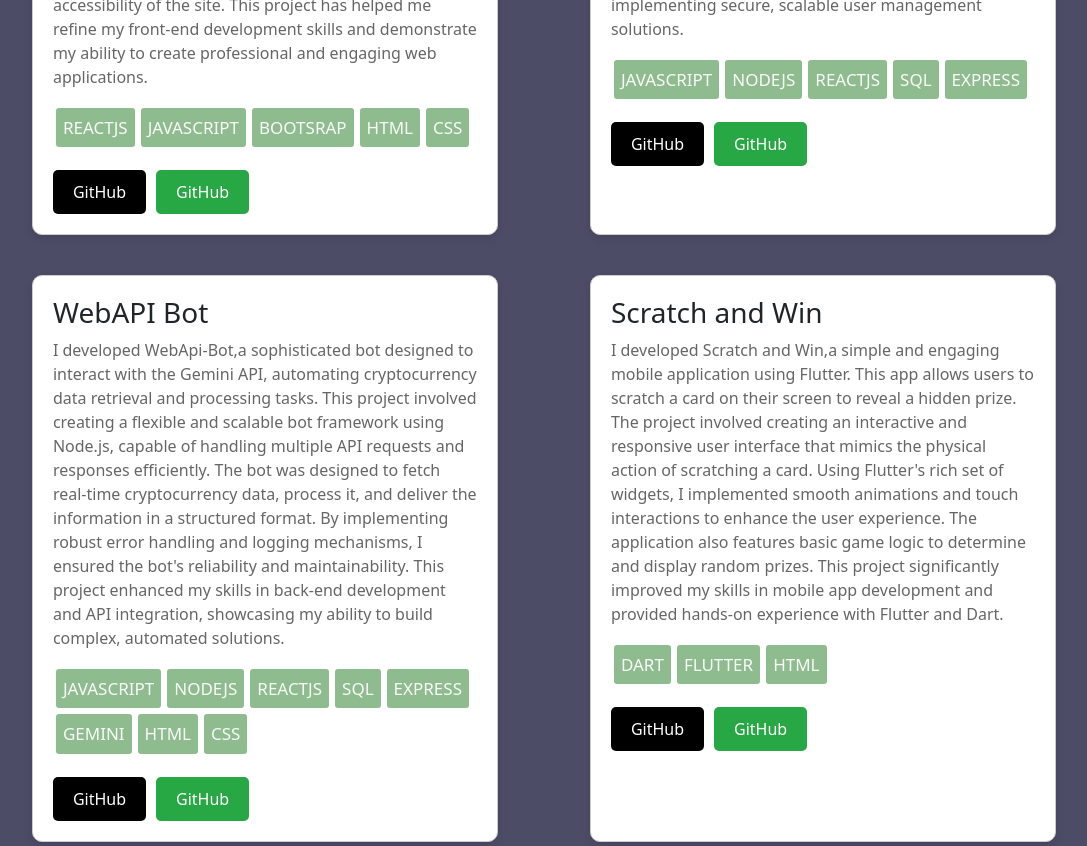
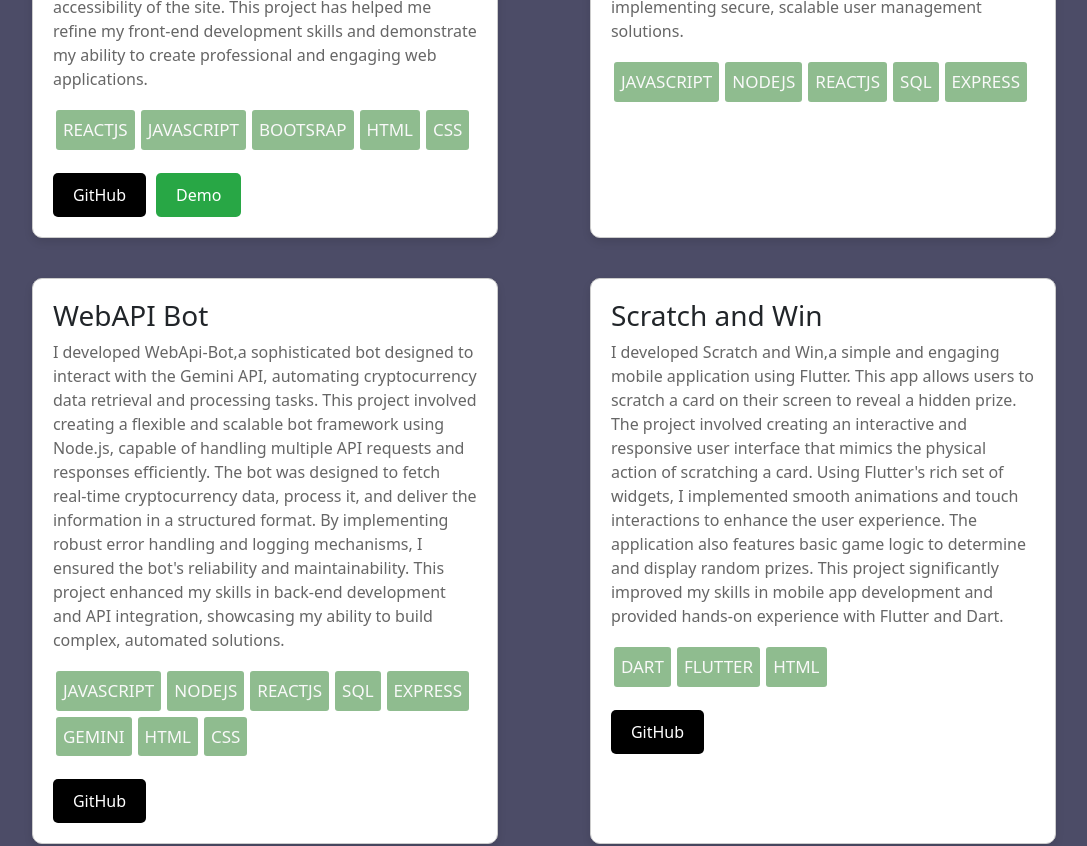
Before and after one commit to nenncy/portfolio, a React (Create React App) app: page / in a window 1280 px wide. Shown: the part 5640-6486 px from the top of the page, without its empty margins (96-1183 px from the left). Built offline with nearby package versions, Linux system fonts and the light colour scheme.

Commit message:
project info correction

```diff
--- a/src/components/Styles/project.css
+++ b/src/components/Styles/project.css
@@ -83,7 +83,7 @@ h2.projecthead {
 }
 
 .btn-github:hover {
-    background: #333;
+    background: white;
 }
 
 .btn-demo {
--- a/src/components/project.js
+++ b/src/components/project.js
@@ -21,16 +21,16 @@ export const Project = () => {
     {
       title: "Lost Persons Record",
       description:
-        "Developed a website to help people reconnect with lost family members. The site features two panels, Admin and User. Admins can input accurate information and gather data from users about lost individuals. Authorized users can contact lost individuals and receive messages verifying their whereabouts.",
-      github: "https://github.com/nenncy/lost-persons-record",
-      demo: "DB",
+        "I developed an innovative website using the MERN stack (MongoDB, Express, React, Node.js) to help people reconnect with lost family members. The site includes Admin and User panels, allowing administrators to input and manage detailed information about lost individuals while users can report and search for missing persons. I integrated real-time communication features using WebSockets and RESTful APIs, enabling authorized users to send and receive messages about the whereabouts of lost individuals. The project ensures a responsive and intuitive user interface and emphasizes data accuracy and reliability through thorough verification processes.",
+      github: "https://github.com/nenncy/Lost-Person-Records",
+      // demo: "DB",
       skills: ["HTML", "CSS", "JAVASCRIPT", "NODEJS", "MONGODB"],
     },
     {
       title: "Movie-Hub",
       description:
         "I developed Movie Hub,a dynamic web application for exploring and discovering movies, using Node.js and React.js. This project involved creating a responsive user interface for browsing movie details, ratings, and reviews. I implemented a RESTful API to fetch movie data, ensuring efficient data handling and integration. Additionally, I utilized React.js to build a seamless and interactive user experience, while managing application state with Redux. This project significantly enhanced my skills in full-stack development and modern web technologies.",
-      github: "https://github.com/nenncy/movie-hub",
+      github: "https://github.com/nenncy/movie-hub-web",
       skills: ["React.js" ," Node.js" , "Express" , "MongoDB" ,"TMDB API"],
 
     },
@@ -38,8 +38,8 @@ export const Project = () => {
       title: "Developer Portfolio",
       description:
         "I am building a personal portfolio website using ReactJS to showcase my projects, skills, and professional experience. This project involves creating a clean and responsive user interface to highlight my work effectively. I have implemented various sections including an about me page, a project gallery, a resume section, and a contact form. By leveraging ReactJS, I ensured a dynamic and interactive user experience. Additionally, I utilized modern web development practices and tools to enhance the performance and accessibility of the site. This project has helped me refine my front-end development skills and demonstrate my ability to create professional and engaging web applications.",
-      github: "https://github.com/your-repo/developer-portfolio",
-      demo: "https://demo-url.com/developer-portfolio",
+      github: "https://github.com/nenncy/portfolio",
+      demo: "https://portfolio-eight-orcin-51.vercel.app/",
       skills:["ReactJS","Javascript","Bootsrap","HTML","CSS"]
       // skills: [
       //   { name: "React.js", icon: "path/to/react-icon.png" },
@@ -51,8 +51,8 @@ export const Project = () => {
       title: "User Management Module",
       description:
         "During my internship at Esmsys Pvt Ltd from January 2022 to March 2022, I developed a comprehensive User Management system using Node.js and React.js. This project provided a standardized solution for managing user information, modules, and access rights, featuring role-based access control for secure and efficient user management. I integrated a robust SQL database for reliable data storage and created an intuitive interface with React.js. This experience significantly enhanced my full-stack development skills and knowledge in implementing secure, scalable user management solutions.",
-      github: "https://github.com/your-repo/fitlife",
-      demo: "https://demo-url.com/fitlife",
+      // github: "https://github.com/your-repo/fitlife",
+      // demo: "https://demo-url.com/fitlife",
       skills:["Javascript","NodeJs","reactjs","sql","express"]
 
     },
@@ -61,7 +61,7 @@ export const Project = () => {
       description:
         "I developed WebApi-Bot,a sophisticated bot designed to interact with the Gemini API, automating cryptocurrency data retrieval and processing tasks. This project involved creating a flexible and scalable bot framework using Node.js, capable of handling multiple API requests and responses efficiently. The bot was designed to fetch real-time cryptocurrency data, process it, and deliver the information in a structured format. By implementing robust error handling and logging mechanisms, I ensured the bot's reliability and maintainability. This project enhanced my skills in back-end development and API integration, showcasing my ability to build complex, automated solutions.",
       github: "https://github.com/nenncy/WebApi-Bot",
-      demo: "https://demo-url.com/fitlife",
+      // demo: "https://demo-url.com/fitlife",
       skills:["Javascript","NodeJs","reactjs","sql","express", "Gemini","html","css"]
 
     },
@@ -69,8 +69,8 @@ export const Project = () => {
       title: "Scratch and Win",
       description:
         "I developed Scratch and Win,a simple and engaging mobile application using Flutter. This app allows users to scratch a card on their screen to reveal a hidden prize. The project involved creating an interactive and responsive user interface that mimics the physical action of scratching a card. Using Flutter's rich set of widgets, I implemented smooth animations and touch interactions to enhance the user experience. The application also features basic game logic to determine and display random prizes. This project significantly improved my skills in mobile app development and provided hands-on experience with Flutter and Dart.",
-      github: "https://github.com/nenncy/WebApi-Bot",
-      demo: "https://demo-url.com/fitlife",
+      github: "https://github.com/nenncy/Scratch-and-Win",
+      // demo: "https://demo-url.com/fitlife",
       skills:["Dart","Flutter","HTML"]
 
     },
@@ -116,7 +116,7 @@ export const Project = () => {
                           target="_blank"
                           rel="noopener noreferrer"
                         >
-                          GitHub
+                          Demo
                         </a>
 
                         )}
```
